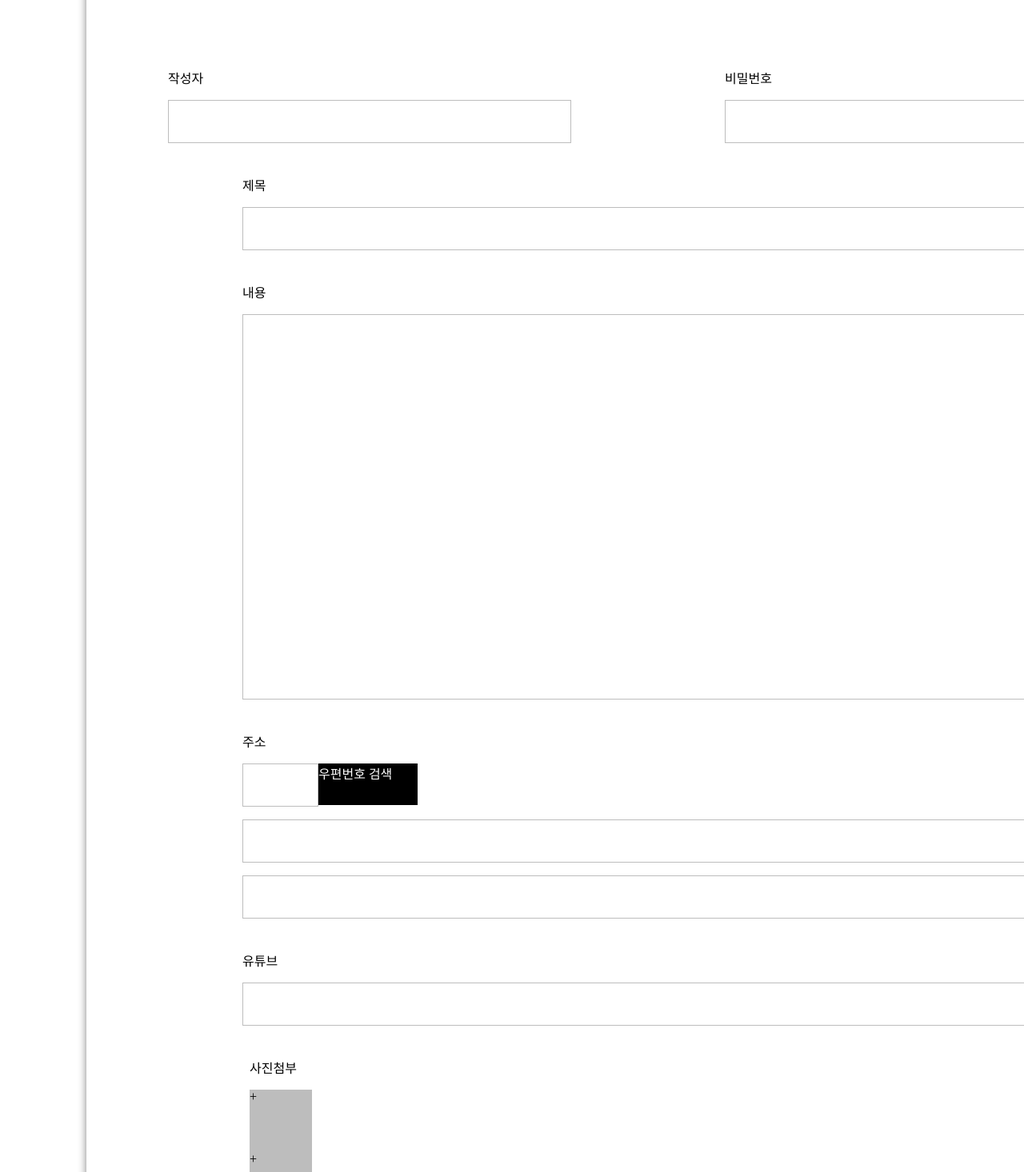
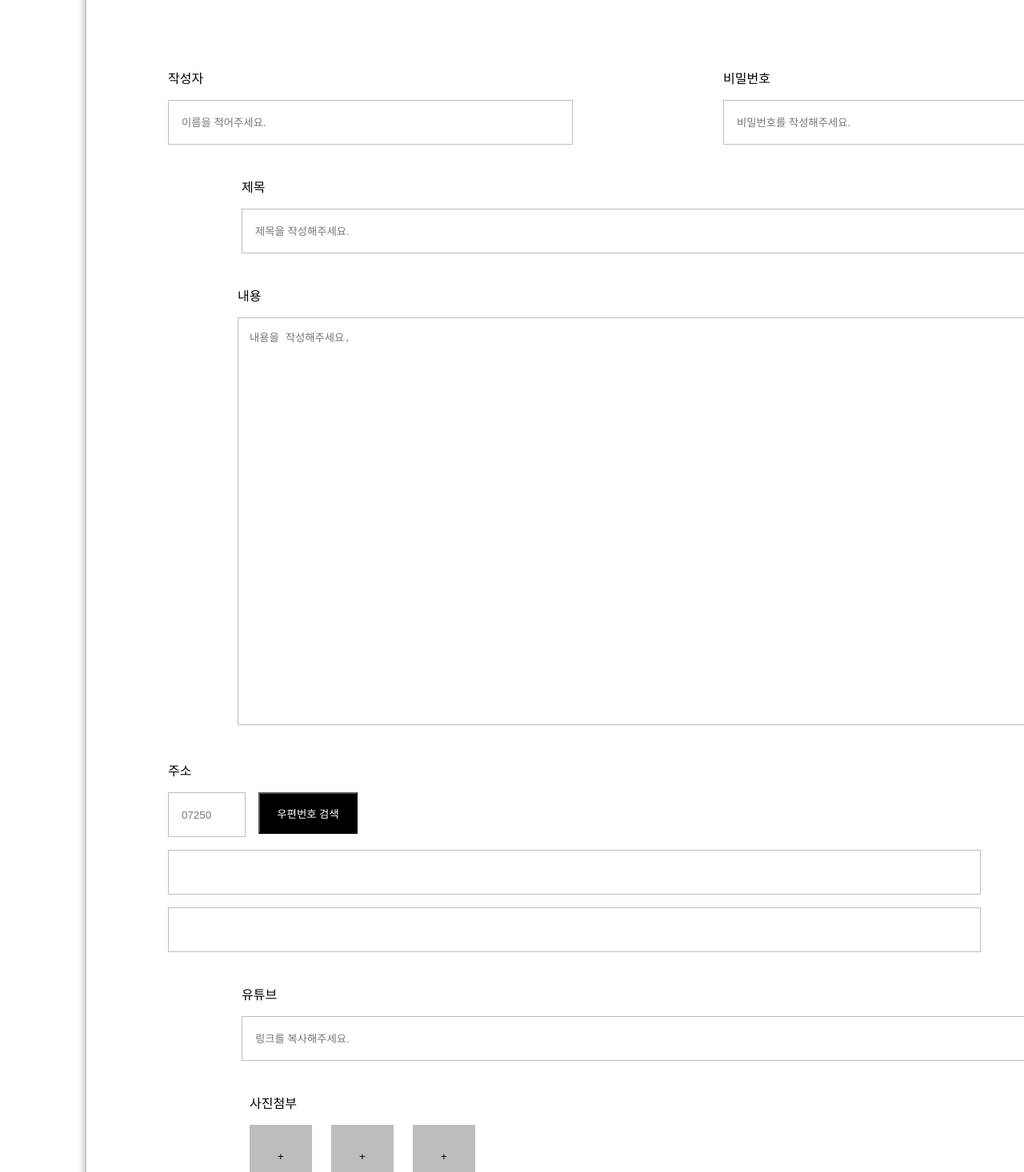
Before and after one commit to JINSOLdev/FE_Tutorial, a Next.js app in the folder codecamp-frontend-JIN/freeboard_frontend/: page /boards/new in a window 1280 px wide. Shown: the part 224-1690 px from the top of the page at 80% size. Built offline with nearby package versions, Linux system fonts and the light colour scheme.

Commit message:
fix. 게시물 UI 태그 숫정

```diff
--- a/codecamp-frontend-JIN/freeboard_frontend/pages/boards/new/index.js
+++ b/codecamp-frontend-JIN/freeboard_frontend/pages/boards/new/index.js
@@ -29,20 +29,20 @@ export default function BoardsNewPage() {
             <WriterWrapper>
                 <InputWrapper>
                     <Label>작성자</Label>
-                    <Writer type="text" placeholder="이름을 적어주세요" />
+                    <Writer type="text" placeholder="이름을 적어주세요." />
                 </InputWrapper>
                 <InputWrapper>
                     <Label>비밀번호</Label>
-                    <Password type="text" placeholder="비밀번호를 적어주세요" />
+                    <Password type="password" placeholder="비밀번호를 작성해주세요." />
                 </InputWrapper>
             </WriterWrapper>
             <InputWrapper>
                 <Label>제목</Label>
-                <Subject type="text" placeholder="제목을 작성해주세요" />
+                <Subject type="text" placeholder="제목을 작성해주세요." />
             </InputWrapper>
             <InputWrapper>
                 <Label>내용</Label>
-                <Contents type="text" placeholder="내용을 작성해주세요" />
+                <Contents placeholder="내용을 작성해주세요." />
             </InputWrapper>
             <InputWrapper>
                 <Label>주소</Label>
@@ -55,7 +55,7 @@ export default function BoardsNewPage() {
             </InputWrapper>
             <InputWrapper>
                 <Label>유튜브</Label>
-                <Youtube placeholder="링크를 복사해주세요"></Youtube>
+                <Youtube placeholder="링크를 복사해주세요." />
             </InputWrapper>
             <ImageWrapper>
                 <Label>사진첨부</Label>
--- a/codecamp-frontend-JIN/freeboard_frontend/styles/boardsNew.js
+++ b/codecamp-frontend-JIN/freeboard_frontend/styles/boardsNew.js
@@ -30,14 +30,14 @@ export const WriterWrapper = styled.div`
     padding-top: 40px;
 `;
 
-export const Writer = styled.div`
+export const Writer = styled.input`
     width: 486px;
     height: 52px;
     padding-left: 16px;
     border: 1px solid #bdbdbd;
 `;
 
-export const Password = styled.div`
+export const Password = styled.input`
     width: 486px;
     height: 52px;
     padding-left: 16px;
@@ -54,17 +54,18 @@ export const InputWrapper = styled.div`
     padding-top: 40px;
 `;
 
-export const Subject = styled.div`
+export const Subject = styled.input`
     width: 996px;
     height: 52px;
     padding-left: 16px;
     border: 1px solid #bdbdbd;
 `;
 
-export const Contents = styled.div`
+export const Contents = styled.textarea`
     width: 996px;
     height: 480px;
     padding-left: 16px;
+    padding: 14px;
     border: 1px solid #bdbdbd;
 `;
 
@@ -73,22 +74,23 @@ export const ZipcodeWrapper = styled.div`
     flex-direction: row;
 `;
 
-export const Zipcode = styled.div`
+export const Zipcode = styled.input`
     width: 77px;
     height: 52px;
     padding-left: 16px;
     border: 1px solid #bdbdbd;
 `;
 
-export const SearchButton = styled.div`
+export const SearchButton = styled.button`
     width: 124px;
     height: 52px;
+    margin-left: 16px;
     background-color: black;
     cursor: pointer;
     color: white;
 `;
 
-export const Address = styled.div`
+export const Address = styled.input`
     width: 996px;
     height: 52px;
     margin-top: 16px;
@@ -96,7 +98,7 @@ export const Address = styled.div`
     border: 1px solid #bdbdbd;
 `;
 
-export const Youtube = styled.div`
+export const Youtube = styled.input`
     width: 996px;
     height: 52px;
     padding-left: 16px;
@@ -108,7 +110,7 @@ export const ImageWrapper = styled.div`
     padding-top: 40px;
 `;
 
-export const UploadButton = styled.div`
+export const UploadButton = styled.button`
     width: 78px;
     height: 78px;
     background-color: #bdbdbd;
```
